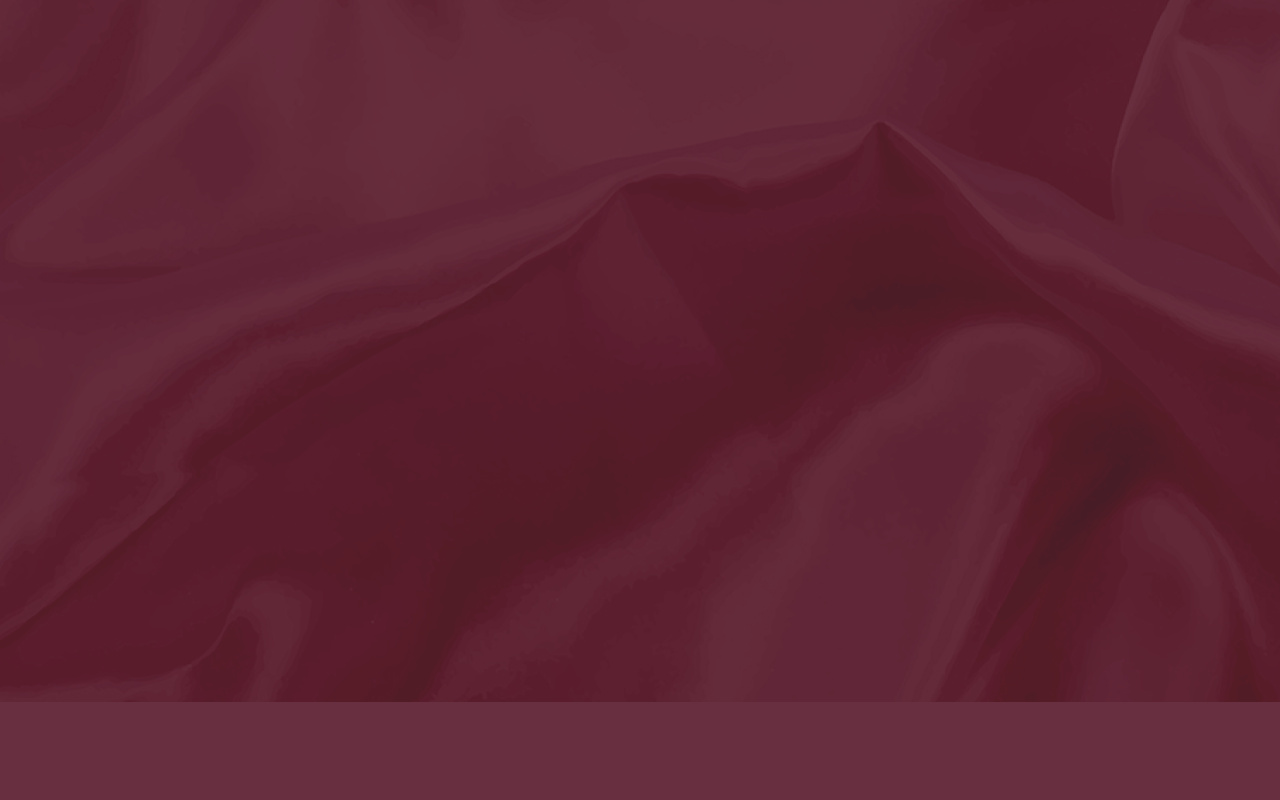
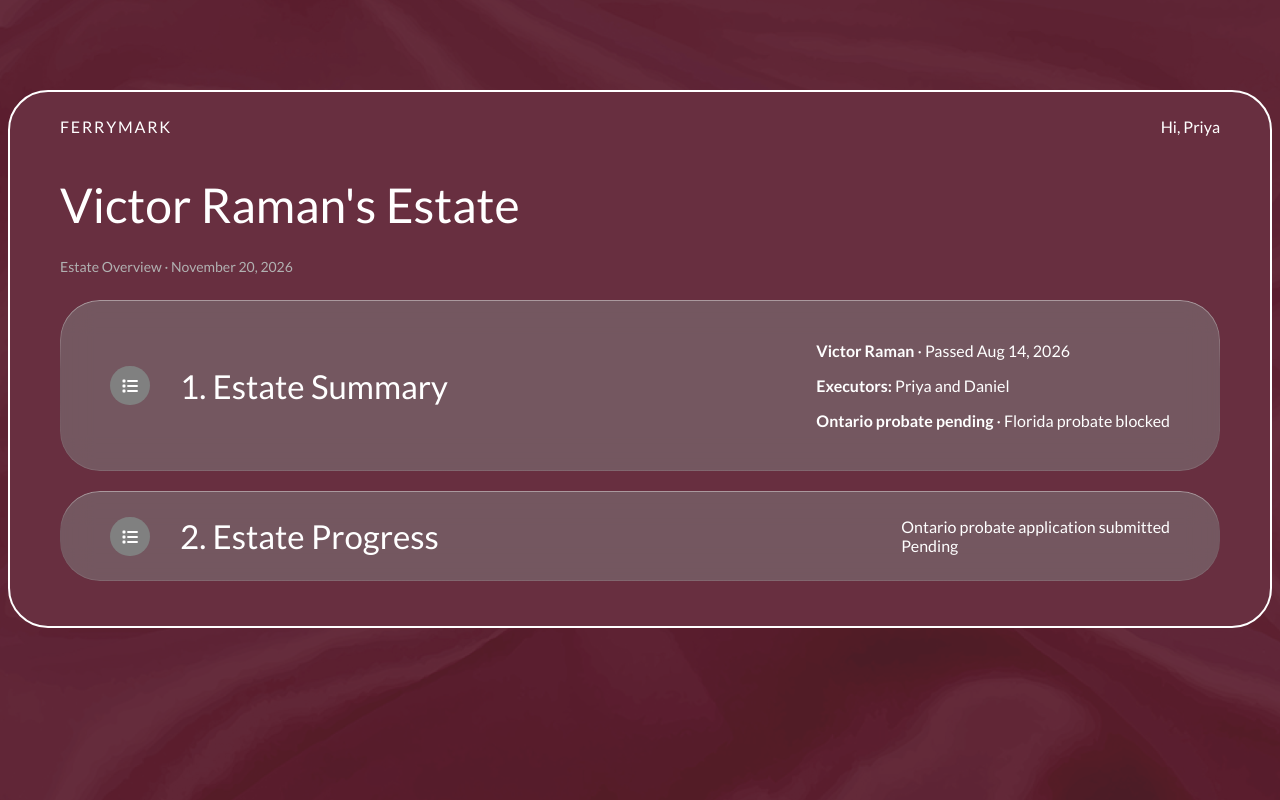
Before and after one commit to Mohamed-M/Ferrymark, a plain HTML site: page index.html in a window 1280 px wide. Drawn offline with Linux system fonts and the light colour scheme.

Commit message:
Add heading and 2 cards markup. Card, heading styles, font, variables

```diff
--- a/index.html
+++ b/index.html
@@ -4,8 +4,57 @@
   <meta charset="UTF-8">
   <meta name="viewport" content="width=device-width, initial-scale=1.0">
   <title>Ferrymark</title>
+  <link rel="preconnect" href="https://fonts.googleapis.com">
+  <link rel="preconnect" href="https://fonts.gstatic.com" crossorigin>
+  <link href="https://fonts.googleapis.com/css2?family=Lato:ital,wght@0,100;0,300;0,400;0,700;0,900;1,100;1,300;1,400;1,700;1,900&display=swap" rel="stylesheet">
+  <link rel="stylesheet" href="https://cdnjs.cloudflare.com/ajax/libs/font-awesome/7.3.1/css/all.min.css" crossorigin="anonymous" referrerpolicy="no-referrer" />
   <link rel="stylesheet" href="style.css">
 </head>
+
 <body>
+  <main class="content">
+    <div class="brand">
+      <div class="wordmark">Ferrymark</div>
+      <div>Hi, Priya</div>
+    </div>
+
+    <div>
+      <h1>Victor Raman's Estate</h1>
+      <small class="subtitle">Estate Overview · November 20, 2026</small>
+    </div>
+
+    <div class="card">
+      <div class="title">
+        <div class="icon">
+          <i class="fa-solid fa-list"></i>
+        </div>
+        <div>
+          <h2>1. Estate Summary</h2>
+        </div>
+      </div>
+
+      <div>
+        <p><strong>Victor Raman</strong> · Passed Aug 14, 2026</p>
+        <p><strong>Executors:</strong> Priya and Daniel</p>
+        <p><strong>Ontario probate pending</strong> · Florida probate blocked</p>
+      </div>
+    </div>
+
+    <div class="card col">
+      <div class="title">
+        <div class="icon">
+          <i class="fa-solid fa-list"></i>
+        </div>
+        <div>
+          <h2>2. Estate Progress</h2>
+        </div>
+      </div>
+
+      <div>
+          <div>Ontario probate application submitted</div>
+          <div class="badge">Pending</div>
+    </div>
+
+  </main>
   <script src="script.js"></script>
 </body>
--- a/style.css
+++ b/style.css
@@ -1,7 +1,10 @@
 :root {
-  --primary-color: #682F40;
-  --primary-accent: #03C200;
-  --primary-gray: #ECECEC;
+  --color-primary: #682F40;
+  --color-accent: #03C200;
+  --color-gray: #ECECEC;
+  --color-white: #fff;
+
+  --font-primary: "Lato", sans-serif;
 }
 
 body {
@@ -9,10 +12,22 @@ body {
   background-size: cover;
   background-position: center;
   background-repeat: no-repeat;
-  background-color: var(--primary-color);
+  background-color: var(--color-primary);
   background-blend-mode: color-burn;
 
+  font-family: var(--font-primary);
   font-size: 16px;
+  color: var(--color-white);
+}
+
+h1,
+h2,
+h3,
+h4,
+h5,
+h6 {
+  margin-bottom: 0;
+  margin-top: 0;
 }
 
 h1 {
@@ -22,6 +37,7 @@ h1 {
 
 h2 {
   font-size: 33px;
+  font-weight: 400;
 }
 
 h3 {
@@ -31,3 +47,85 @@ h3 {
 small {
   font-size: 14px;
 }
+
+.content {
+  padding: 25px 50px;
+  border: 2px solid white;
+  border-radius: 40px;
+  margin: 90px auto;
+  background-color: var(--color-primary);
+  max-width: 1196px;
+}
+
+.wordmark {
+  text-transform: uppercase;
+  letter-spacing: 1.8px;
+}
+
+.brand {
+  display: flex;
+  justify-content: space-between;
+  margin-bottom: 40px;
+}
+
+.subtitle {
+  color: #b1b1b1;
+  margin: 25px 0;
+  display: block
+}
+
+.card {
+  position: relative;
+  background: rgba(128, 128, 128, 0.5);
+  backdrop-filter: blur(15px);
+  -webkit-backdrop-filter: blur(15px);
+  border-radius: 40px;
+  padding: 25px 50px;
+  display: flex;
+  justify-content: space-between;
+  align-items: center;
+
+  transition: all .2s ease-in-out;
+  margin-bottom: 20px;
+}
+
+.card.col {
+  display: column;
+}
+
+.card::before {
+  content: "";
+  position: absolute;
+  inset: 0;
+  padding: 1px;
+  border-radius: inherit;
+  background: linear-gradient(
+    180deg,
+    rgba(255, 255, 255, 0.4) 0%,
+    rgba(255, 255, 255, 0) 41%,
+    rgba(255, 255, 255, 0) 57%,
+    rgba(255, 255, 255, 0.1) 100%
+  );
+  -webkit-mask:
+    linear-gradient(#fff 0 0) content-box,
+    linear-gradient(#fff 0 0);
+  -webkit-mask-composite: xor;
+  mask-composite: exclude;
+  pointer-events: none;
+}
+
+.card:hover {
+  transform: scale(1.02);
+}
+
+.title {
+  display: flex;
+  align-items: center
+}
+
+.icon {
+  background: gray;
+  padding: 10px;
+  border-radius: 40px;
+  margin-right: 30px;
+}
```
